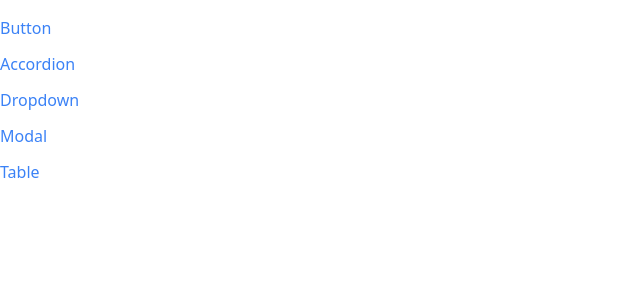
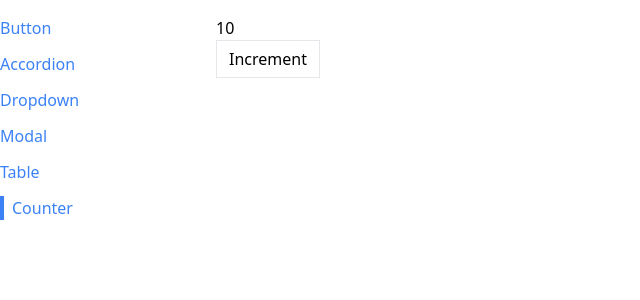
Before and after one commit to klaudiak98/components-list, a React (Create React App) app: page /counter in a window 1280 px wide. Shown: the top 300 px of the page, without its empty margins (0-640 px from the left). Built offline with nearby package versions, Linux system fonts and the light colour scheme.

Commit message:
Separation pieces of code to hooks

```diff
--- a/src/App.jsx
+++ b/src/App.jsx
@@ -5,6 +5,7 @@
 import Sidebar from "./components/Sidebar"
 import ModalPage from "./pages/ModalPage"
 import TablePage from "./pages/TablePage"
+import CounterPage from './pages/CounterPage'
 
 const App = () => {
 
@@ -29,6 +30,9 @@
             <Route path='/table'>
                 <TablePage/>
             </Route>
+            <Route path='/counter'>
+                <CounterPage initialCount={10}/>
+            </Route>
         </div>
     </div>
 }
--- a/src/components/Sidebar.jsx
+++ b/src/components/Sidebar.jsx
@@ -7,6 +7,7 @@
         {label: 'Dropdown', path: '/dropdown'},
         {label: 'Modal', path: '/modal'},
         {label: 'Table', path: '/table'},
+        {label: 'Counter', path: '/counter'},
     ]
 
     const renderedLinks = links.map(link => (
--- a/src/components/SortableTable.jsx
+++ b/src/components/SortableTable.jsx
@@ -1,40 +1,22 @@
 import Table from "./Table"
-import { useState } from "react";
+import useSort from "../hooks/useSort";
 import { GoArrowDown, GoArrowUp} from 'react-icons/go'
 
 const SortableTable = (props) => {
     const { config, data } = props;
-    const [sortOrder, setSortOrder] = useState(null)
-    const [sortBy, setSortBy] = useState(null)
-
-    const handleClick = (label) => {
-        if (sortBy && label !== sortBy) {
-            setSortOrder('asc')
-            setSortBy(label)
-            return
-        }
-
-        if (sortOrder === null)
-        {
-            setSortOrder('asc')
-            setSortBy(label)
-        }
-        else if (sortOrder === 'asc')
-        {
-            setSortOrder('desc')
-            setSortBy(label)
-        } else {
-            setSortOrder(null)
-            setSortBy(null)
-        }
-    }
+    const {
+        sortOrder,
+        sortBy,
+        setSortColumn,
+        sortedData
+    } = useSort(data, config)
 
     const updatedConfig = config.map((column) => {
         return column.sortValue
             ? {
                 ...column,
                 header: () => (
-                    <th className="cursor-pointer hover:bg-gray-100" onClick={() => handleClick(column.label)}>
+                    <th className="cursor-pointer hover:bg-gray-100" onClick={() => setSortColumn(column.label)}>
                         <div className="flex item-center">
                             {getIcons(column.label, sortBy, sortOrder)}
                             {column.label}
@@ -44,22 +26,6 @@
             }
             : column;
     })
-
-    let sortedData = data;
-    if (sortBy && sortOrder) {
-        const { sortValue } = config.find(col => col.label === sortBy)
-        sortedData = [...data].sort((a,b) => {
-            const valueA = sortValue(a)
-            const valueB = sortValue(b)
-
-            const reverseOrder = sortOrder === 'asc' ? 1 : -1
-
-            return typeof valueA === 'string'
-            ? valueA.localeCompare(valueB)* reverseOrder
-            : (valueA - valueB) * reverseOrder
-        })
-    }
-
 
     return <div>
             <Table {...props} data={sortedData} config={updatedConfig}/>
--- /dev/null
+++ b/src/hooks/useCounter.jsx
@@ -0,0 +1,20 @@
+import { useState, useEffect } from "react"
+
+const useCounter = (initialCount) => {
+ const [count, setCount] = useState(initialCount)
+
+  const increment = () => {
+    setCount(count+1)
+  }
+
+  useEffect(() => {
+    console.log(count)
+  }, [count])
+
+  return {
+    count,
+    increment
+  }
+}
+
+export default useCounter;
--- /dev/null
+++ b/src/hooks/useSort.jsx
@@ -0,0 +1,53 @@
+import { useState } from "react";
+
+const useSort = (data, config) => {
+    const [sortOrder, setSortOrder] = useState(null)
+    const [sortBy, setSortBy] = useState(null)
+
+    const setSortColumn = (label) => {
+        if (sortBy && label !== sortBy) {
+            setSortOrder('asc')
+            setSortBy(label)
+            return
+        }
+
+        if (sortOrder === null)
+        {
+            setSortOrder('asc')
+            setSortBy(label)
+        }
+        else if (sortOrder === 'asc')
+        {
+            setSortOrder('desc')
+            setSortBy(label)
+        } else {
+            setSortOrder(null)
+            setSortBy(null)
+        }
+    }
+
+    let sortedData = data;
+    if (sortBy && sortOrder) {
+        const { sortValue } = config.find(col => col.label === sortBy)
+        sortedData = [...data].sort((a,b) => {
+            const valueA = sortValue(a)
+            const valueB = sortValue(b)
+
+            const reverseOrder = sortOrder === 'asc' ? 1 : -1
+
+            return typeof valueA === 'string'
+            ? valueA.localeCompare(valueB)* reverseOrder
+            : (valueA - valueB) * reverseOrder
+        })
+    }
+
+    return {
+        sortOrder,
+        sortBy,
+        setSortColumn,
+        sortedData
+    }
+
+}
+
+export default useSort;
--- /dev/null
+++ b/src/pages/CounterPage.jsx
@@ -0,0 +1,14 @@
+import Button from '../components/Button'
+import useCounter from '../hooks/useCounter'
+
+const CounterPage = ({initialCount}) => {
+
+  const { count, increment } = useCounter(initialCount)
+
+  return <div>
+        {count}
+        <Button onClick={increment}>Increment</Button>
+    </div>
+}
+
+export default CounterPage
```
